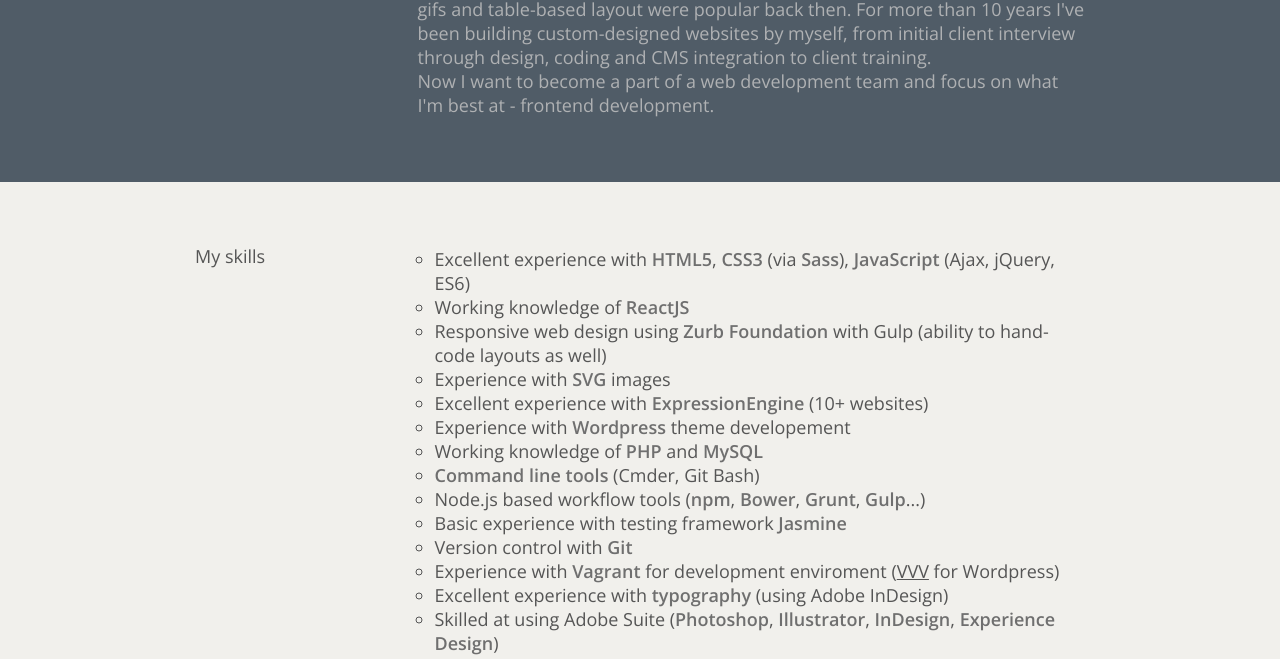
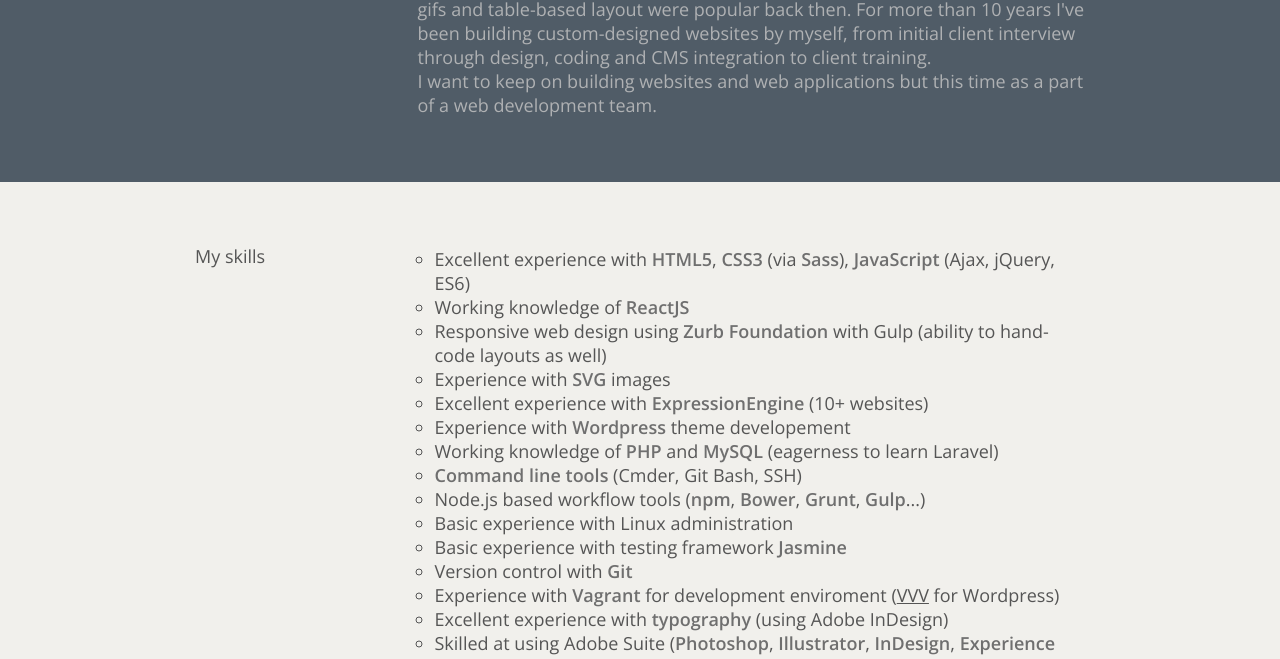
Before and after one commit to ijelen/portfolio, a website: page index.html in a window 1280 px wide. Shown: the part 116-775 px from the top of the page. Drawn offline with nearby package versions, Linux system fonts and the light colour scheme; files that its build step writes are made by us from their sources.

Commit message:
Update index.html with new skills

```diff
--- a/index.html
+++ b/index.html
@@ -26,7 +26,7 @@
         </h1>
         <p>Hi, I'm Igor.<br>
           It's been a long time since I started building websites as a freelancer. Spacer gifs and table-based layout were popular back then. For more than 10 years I've been building custom-designed websites by myself, from initial client interview through design, coding and CMS integration to client training.</p>
-          <p>Now I want to become a part of a web development team and focus on what I'm best at - frontend development.</p>
+          <p>I want to keep on building websites and web applications but this time as a part of a web development team.</p>
       </div>
     </header>
     <section class="skills wrap">
@@ -38,14 +38,16 @@
         <li>Experience with <b>SVG</b> images</li>
         <li>Excellent experience with <b>ExpressionEngine</b> (10+ websites)</li>
         <li>Experience with <b>Wordpress</b> theme developement</li>
-        <li>Working knowledge of <b>PHP</b> and <b>MySQL</b></li>
-        <li><b>Command line tools</b> (Cmder, Git Bash)</li>
+        <li>Working knowledge of <b>PHP</b> and <b>MySQL</b> (eagerness to learn Laravel)</li>
+        <li><b>Command line tools</b> (Cmder, Git Bash, SSH)</li>
         <li>Node.js based workflow tools (<b>npm</b>, <b>Bower</b>, <b>Grunt</b>, <b>Gulp</b>...)</li>
+        <li>Basic experience with Linux administration</li>
         <li>Basic experience with testing framework <b>Jasmine</b></li>
         <li>Version control with <b>Git</b></li>
         <li>Experience with <b>Vagrant</b> for development enviroment (<a href="https://github.com/Varying-Vagrant-Vagrants/VVV">VVV</a> for Wordpress)</li>
         <li>Excellent experience with <b>typography</b> (using Adobe InDesign)</li>
         <li>Skilled at using Adobe Suite (<b>Photoshop</b>, <b>Illustrator</b>, <b>InDesign</b>, <b>Experience Design</b>)</li>
+        <li>Passion for web development and eagerness to learn</li>
       </ul>
     </section>
     <section class="works wrap">
```
